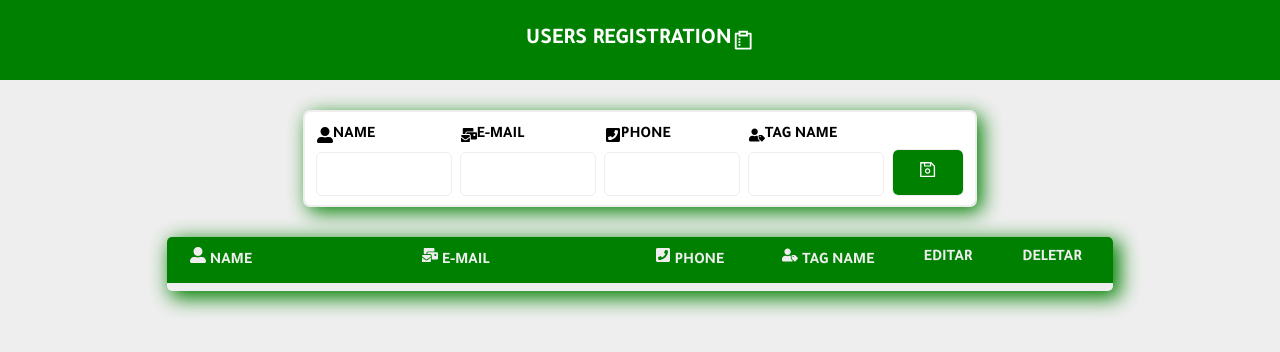
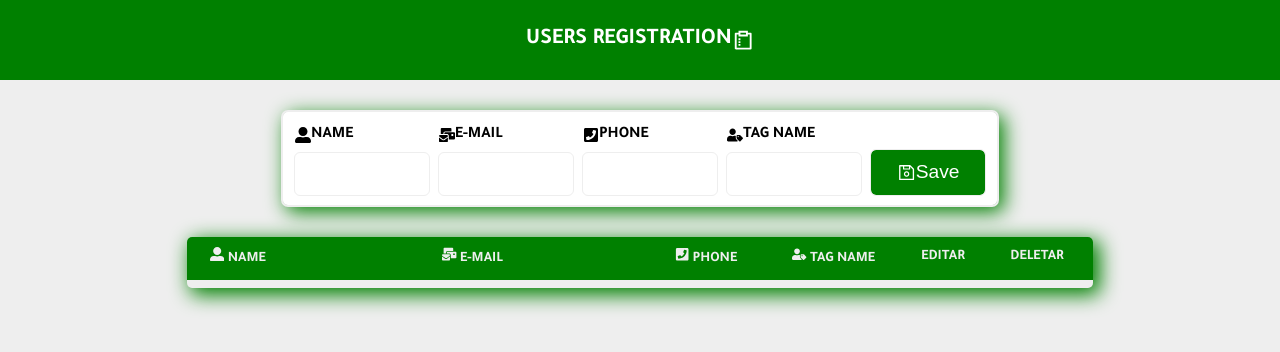
Before and after one commit to bragarr/cadastro-usuarios, a React (Vite) app: page / in a window 1280 px wide. Shown: the top 352 px of the page. Built offline with nearby package versions, Linux system fonts and the light colour scheme.

Commit message:
style: Ajuste botão 'save'

```diff
--- a/src/components/UserInput/UserInput.css
+++ b/src/components/UserInput/UserInput.css
@@ -49,6 +49,10 @@
     cursor: pointer;
     padding: 0 2vw;
     transition: 1s;
+    display: flex;
+    flex-direction: row;
+    align-items: center;
+    justify-content: center;
 }
 
 .button__save:hover {
--- a/src/components/UserInput/UserInput.jsx
+++ b/src/components/UserInput/UserInput.jsx
@@ -108,7 +108,7 @@ export function UserInput({ getUsers, onEdit, setOnEdit }) {
                         className="input__data"
                     />
                 </label>
-                <button type="submit" className="button__save"><AiOutlineSave /></button>
+                <button type="submit" className="button__save"><AiOutlineSave />Save</button>
             </fieldset>
         </form>
     )
--- a/src/components/UsersRegistered/UsersRegistered.css
+++ b/src/components/UsersRegistered/UsersRegistered.css
@@ -64,7 +64,7 @@
 
     .input__tag, .input__tag--desc {
         display: table-cell;
-        width: 50px;
+        width: 80px;
     }
 
     .table__users {
@@ -77,10 +77,10 @@
 
 @media screen and (min-width:1280px) {
     .table__users {
-        font-size: 1rem;
+        font-size: 0.9rem;
     }
 
     .input__fone, .input__tag, .info__actions {
-        width: 100px;
+        width: 90px;
     }
 }
--- a/src/pages/Home/Home.jsx
+++ b/src/pages/Home/Home.jsx
@@ -29,7 +29,7 @@ export function Home() {
     return (
         <main className="main__content">
             <section className="form__body">
-                <ToastContainer autoClose={3000} position={toast.POSITION.TOP_CENTER} className=""/>
+                <ToastContainer autoClose={3000} position={toast.POSITION.TOP_CENTER} className="popup"/>
                 <UserInput onEdit={onEdit} setOnEdit={setOnEdit} getUsers={getUsers} />
             </section>
             <section className="users__database">
```
